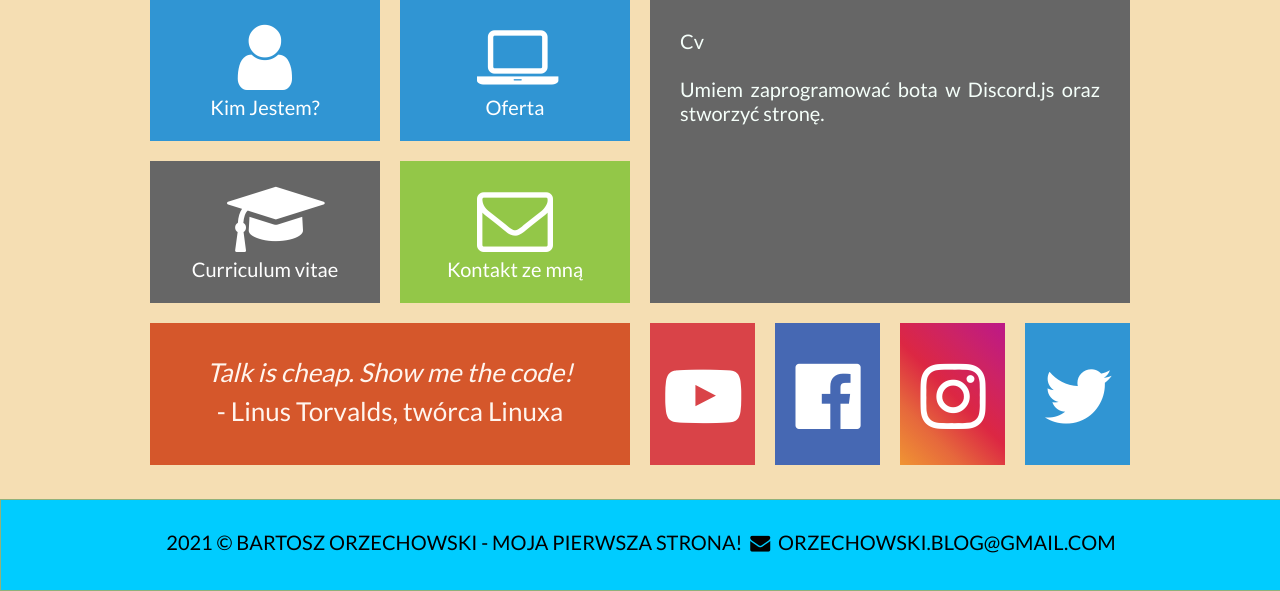
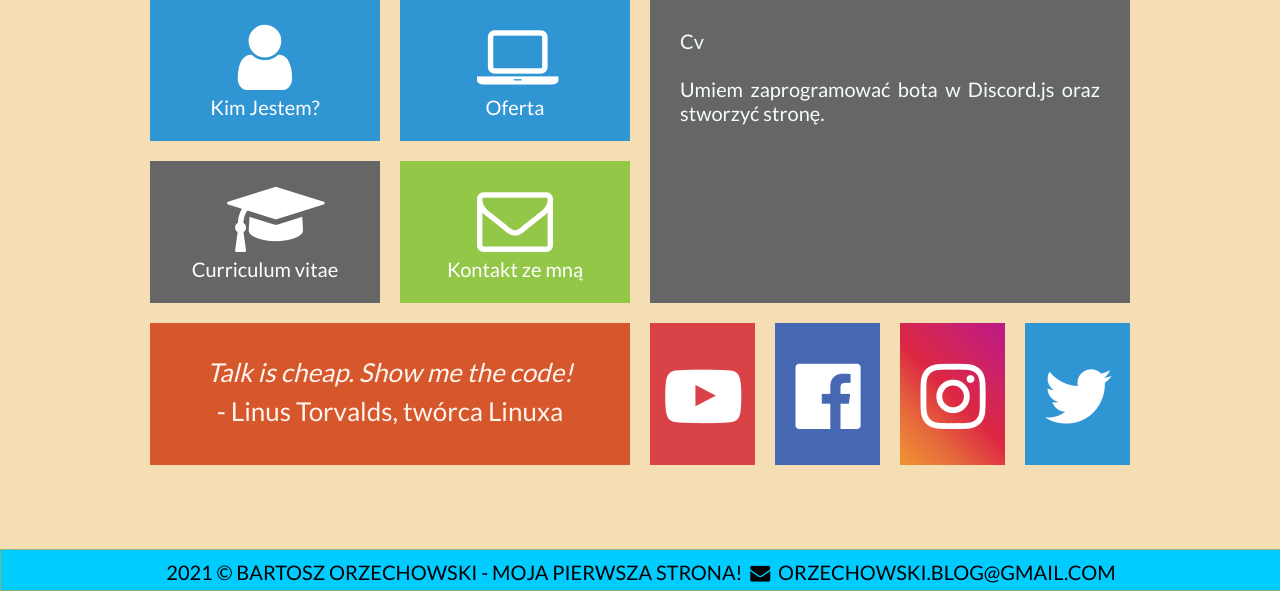
Before and after one commit to bird2008/first_www_website, a PHP site: page /cv.html in a window 1280 px wide. Shown: the part 209-800 px from the top of the page. Run offline with PHP 8.4, Linux system fonts and the light colour scheme.

Commit message:
fix rectg.

```diff
--- a/style.css
+++ b/style.css
@@ -285,7 +285,7 @@ a.tilelink
 .rectangle1
 {
     width: 100%;
-    height: 60px;
+    height: 30px;
     background-color: rgb(0, 204, 255);
     margin: 0px;
     text-align: center;
@@ -293,6 +293,6 @@ a.tilelink
     bottom: 0;
     position: fixed;
     font-size: 20px;
-    padding: 30px 0px 0px 0px;
+    padding: 10px 0px 0px 0px;
     text-transform: uppercase;
 }
```
